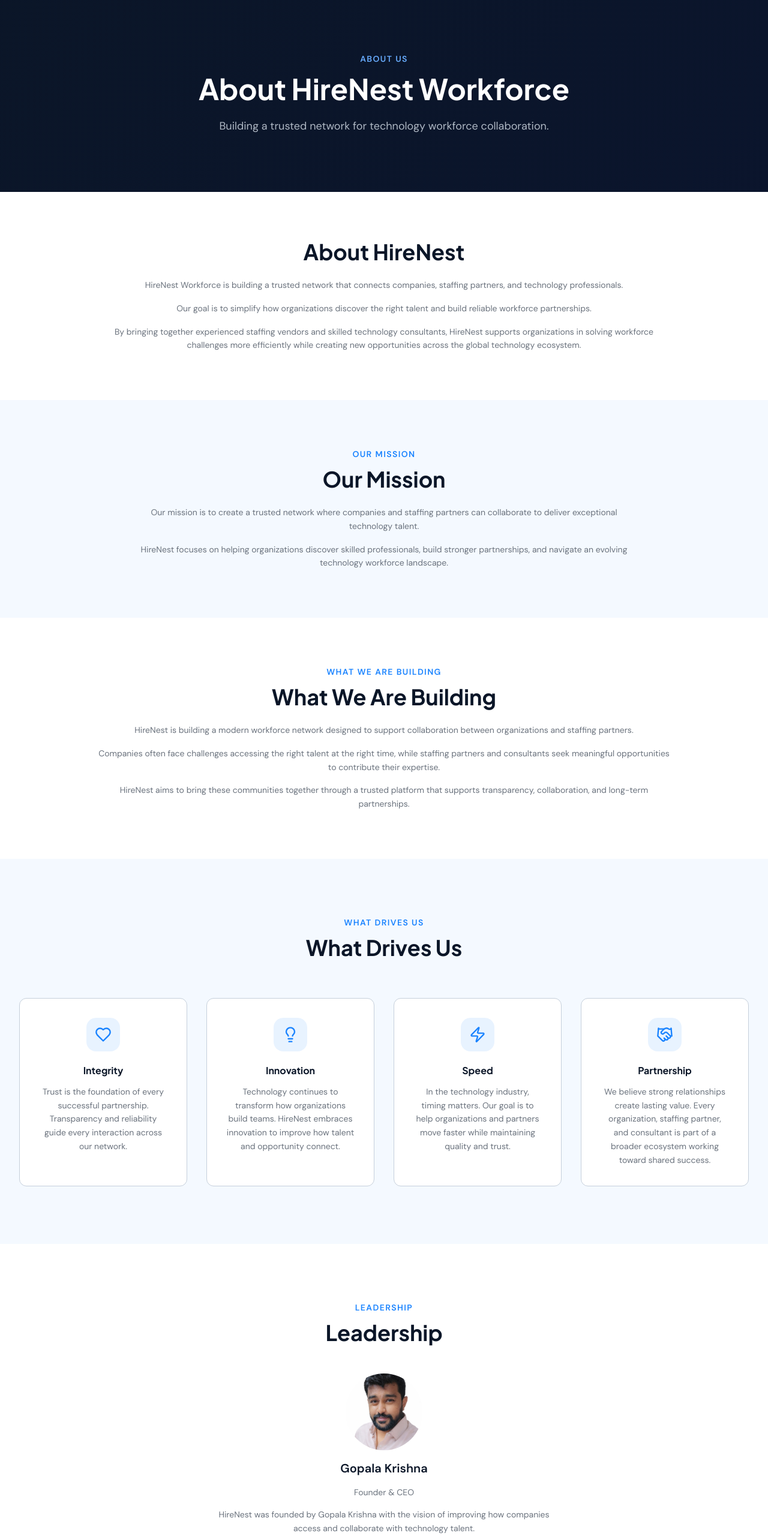
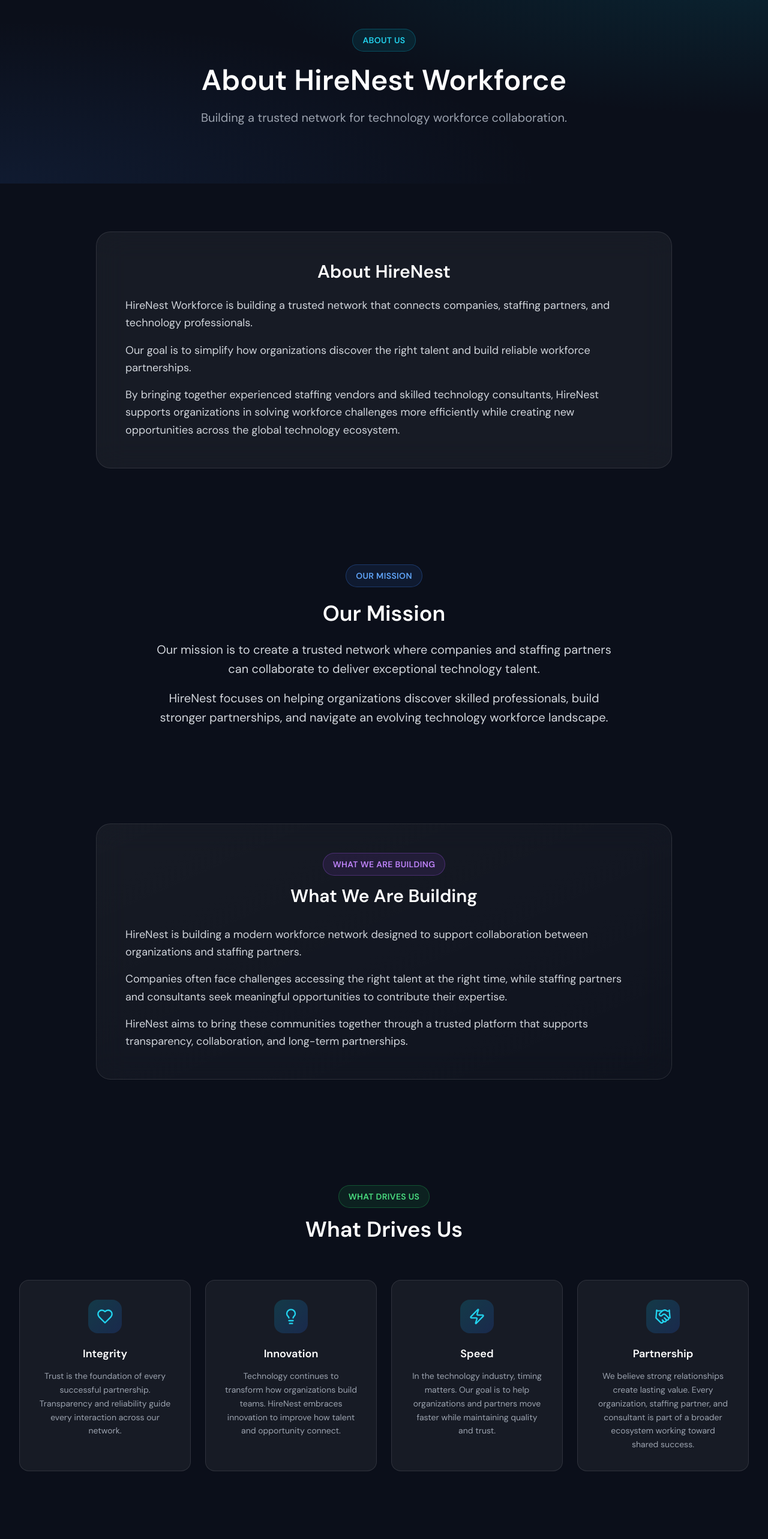
Before and after one commit to Gkrishnadev/hirenest-workforce-website-cl, a React (Vite) app: page /about in a window 1280 px wide. Shown: the part 80-2646 px from the top of the page at 60% size. Built offline with nearby package versions, Linux system fonts and the light colour scheme; no server answers; the HTML template or start-up script is replaced by a standard one.

Commit message:
Update About.tsx

```diff
--- a/src/pages/About.tsx
+++ b/src/pages/About.tsx
@@ -26,75 +26,71 @@
 
 export default function About() {
   return (
-    <div className="pt-[72px]">
-      {/* Hero */}
-      <section
-        className="py-24"
-        style={{
-          background:
-            "linear-gradient(135deg, oklch(var(--navy)) 0%, oklch(0.20 0.05 265) 100%)",
-        }}
-      >
-        <div className="max-w-4xl mx-auto px-4 sm:px-6 lg:px-8 text-center">
-          <p
-            className="text-sm font-semibold uppercase tracking-widest mb-4"
-            style={{ color: "oklch(var(--electric-light))" }}
-          >
-            About Us
-          </p>
-          <h1 className="text-5xl font-display font-bold text-white mb-6">
+    <div className="min-h-screen bg-[#0B0F1A]">
+      {/* Hero - Premium Dark */}
+      <section className="relative pt-32 pb-24 overflow-hidden">
+        <div className="absolute inset-0 bg-[#0B0F1A]">
+          <div className="absolute inset-0 bg-[radial-gradient(ellipse_at_top_right,_rgba(6,182,212,0.15),_transparent_50%)]" />
+          <div className="absolute inset-0 bg-[radial-gradient(ellipse_at_bottom_left,_rgba(59,130,246,0.1),_transparent_50%)]" />
+        </div>
+
+        <div className="relative max-w-4xl mx-auto px-4 sm:px-6 lg:px-8 text-center">
+          <div className="inline-flex items-center gap-2 px-4 py-2 rounded-full bg-cyan-500/10 border border-cyan-500/30 mb-6">
+            <span className="text-cyan-400 text-sm font-semibold tracking-wide uppercase">About Us</span>
+          </div>
+
+          <h1 className="text-5xl font-bold text-white mb-6">
             About HireNest Workforce
           </h1>
-          <p className="text-lg" style={{ color: "oklch(0.78 0.02 255)" }}>
+          <p className="text-xl text-gray-400 max-w-2xl mx-auto">
             Building a trusted network for technology workforce collaboration.
           </p>
         </div>
       </section>
 
-      {/* About HireNest Intro */}
-      <section className="py-20 bg-white">
-        <div className="max-w-5xl mx-auto px-4 sm:px-6 lg:px-8 text-center">
-          <h2 className="text-4xl font-display font-bold mb-6 section-heading">
+      {/* About HireNest Intro - Dark Card */}
+      <section className="py-20">
+        <div className="max-w-5xl mx-auto px-4 sm:px-6 lg:px-8">
+          <div className="bg-white/5 backdrop-blur-xl border border-white/10 rounded-3xl p-8 lg:p-12">
+            <h2 className="text-3xl font-bold text-white mb-6 text-center">
               About HireNest
             </h2>
-          <p className="text-lg leading-relaxed section-subtext">
+            <div className="space-y-4 text-gray-300 text-lg leading-relaxed">
+              <p>
                 HireNest Workforce is building a trusted network that connects
                 companies, staffing partners, and technology professionals.
               </p>
-          <p className="text-lg leading-relaxed section-subtext mt-4">
+              <p>
                 Our goal is to simplify how organizations discover the right talent
                 and build reliable workforce partnerships.
               </p>
-          <p className="text-lg leading-relaxed section-subtext mt-4">
+              <p>
                 By bringing together experienced staffing vendors and skilled
                 technology consultants, HireNest supports organizations in solving
                 workforce challenges more efficiently while creating new
                 opportunities across the global technology ecosystem.
               </p>
             </div>
+          </div>
+        </div>
       </section>
 
-      {/* Our Mission */}
-      <section
-        className="py-20"
-        style={{ backgroundColor: "oklch(var(--surface))" }}
-      >
+      {/* Our Mission - Gradient Card */}
+      <section className="py-20">
         <div className="max-w-4xl mx-auto px-4 sm:px-6 lg:px-8 text-center">
-          <p
-            className="text-sm font-semibold uppercase tracking-widest mb-3"
-            style={{ color: "oklch(var(--electric))" }}
-          >
-            Our Mission
-          </p>
-          <h2 className="text-4xl font-display font-bold section-heading mb-6">
+          <div className="inline-flex items-center gap-2 px-4 py-2 rounded-full bg-blue-500/10 border border-blue-500/30 mb-6">
+            <span className="text-blue-400 text-sm font-semibold tracking-wide uppercase">Our Mission</span>
+          </div>
+
+          <h2 className="text-4xl font-bold text-white mb-6">
             Our Mission
           </h2>
-          <p className="text-lg leading-relaxed section-subtext">
+          <p className="text-xl text-gray-300 leading-relaxed max-w-3xl mx-auto">
             Our mission is to create a trusted network where companies and
             staffing partners can collaborate to deliver exceptional technology
             talent.
           </p>
-          <p className="text-lg leading-relaxed section-subtext mt-4">
+          <p className="text-xl text-gray-300 leading-relaxed max-w-3xl mx-auto mt-4">
             HireNest focuses on helping organizations discover skilled
             professionals, build stronger partnerships, and navigate an evolving
             technology workforce landscape.
@@ -103,74 +99,62 @@
       </section>
 
       {/* What We Are Building */}
-      <section className="py-20 bg-white">
-        <div className="max-w-5xl mx-auto px-4 sm:px-6 lg:px-8 text-center">
-          <p
-            className="text-sm font-semibold uppercase tracking-widest mb-3"
-            style={{ color: "oklch(var(--electric))" }}
-          >
-            What We Are Building
-          </p>
-          <h2 className="text-4xl font-display font-bold section-heading mb-6">
+      <section className="py-20">
+        <div className="max-w-5xl mx-auto px-4 sm:px-6 lg:px-8">
+          <div className="bg-gradient-to-br from-white/5 to-white/[0.02] backdrop-blur-xl border border-white/10 rounded-3xl p-8 lg:p-12">
+            <div className="text-center mb-8">
+              <div className="inline-flex items-center gap-2 px-4 py-2 rounded-full bg-purple-500/10 border border-purple-500/30 mb-4">
+                <span className="text-purple-400 text-sm font-semibold tracking-wide uppercase">What We Are Building</span>
+              </div>
+              <h2 className="text-3xl font-bold text-white">
                 What We Are Building
               </h2>
-          <p className="text-lg leading-relaxed section-subtext">
+            </div>
+            <div className="space-y-4 text-gray-300 text-lg leading-relaxed">
+              <p>
                 HireNest is building a modern workforce network designed to support
                 collaboration between organizations and staffing partners.
               </p>
-          <p className="text-lg leading-relaxed section-subtext mt-4">
+              <p>
                 Companies often face challenges accessing the right talent at the
                 right time, while staffing partners and consultants seek meaningful
                 opportunities to contribute their expertise.
               </p>
-          <p className="text-lg leading-relaxed section-subtext mt-4">
+              <p>
                 HireNest aims to bring these communities together through a trusted
                 platform that supports transparency, collaboration, and long-term
                 partnerships.
               </p>
             </div>
+          </div>
+        </div>
       </section>
 
-      {/* What Drives Us */}
-      <section
-        className="py-24"
-        style={{ backgroundColor: "oklch(var(--surface))" }}
-      >
+      {/* What Drives Us - Value Cards */}
+      <section className="py-24">
         <div className="max-w-7xl mx-auto px-4 sm:px-6 lg:px-8">
           <div className="text-center mb-16">
-            <p
-              className="text-sm font-semibold uppercase tracking-widest mb-3"
-              style={{ color: "oklch(var(--electric))" }}
-            >
-              What Drives Us
-            </p>
-            <h2 className="text-4xl font-display font-bold section-heading mb-4">
+            <div className="inline-flex items-center gap-2 px-4 py-2 rounded-full bg-green-500/10 border border-green-500/30 mb-4">
+              <span className="text-green-400 text-sm font-semibold tracking-wide uppercase">What Drives Us</span>
+            </div>
+            <h2 className="text-4xl font-bold text-white mb-4">
               What Drives Us
             </h2>
           </div>
-          <div className="grid sm:grid-cols-2 lg:grid-cols-4 gap-8">
+
+          <div className="grid sm:grid-cols-2 lg:grid-cols-4 gap-6">
             {values.map((v) => (
               <div
                 key={v.label}
-                className="p-8 rounded-xl border bg-white text-center card-hover"
-                style={{ borderColor: "oklch(var(--border))" }}
+                className="group p-8 rounded-2xl bg-white/5 border border-white/10 hover:border-cyan-500/30 hover:bg-white/10 transition-all duration-500 text-center"
               >
-                <div
-                  className="w-14 h-14 rounded-2xl flex items-center justify-center mx-auto mb-5"
-                  style={{ backgroundColor: "oklch(var(--electric) / 0.1)" }}
-                >
-                  <v.icon
-                    className="w-7 h-7"
-                    style={{ color: "oklch(var(--electric))" }}
-                  />
+                <div className="w-14 h-14 rounded-2xl bg-gradient-to-br from-cyan-500/20 to-blue-600/20 flex items-center justify-center mx-auto mb-5 group-hover:scale-110 transition-transform">
+                  <v.icon className="w-7 h-7 text-cyan-400" />
                 </div>
-                <h3
-                  className="font-display font-bold text-base mb-3"
-                  style={{ color: "oklch(var(--navy))" }}
-                >
+                <h3 className="font-bold text-white text-lg mb-3">
                   {v.label}
                 </h3>
-                <p className="text-sm section-subtext">{v.desc}</p>
+                <p className="text-gray-400 text-sm leading-relaxed">{v.desc}</p>
               </div>
             ))}
           </div>
@@ -178,133 +162,106 @@
       </section>
 
       {/* Leadership */}
-      <section className="py-24 bg-white">
+      <section className="py-24">
         <div className="max-w-4xl mx-auto px-4 sm:px-6 lg:px-8 text-center">
-          <p
-            className="text-sm font-semibold uppercase tracking-widest mb-3"
-            style={{ color: "oklch(var(--electric))" }}
-          >
-            Leadership
-          </p>
-          <h2 className="text-4xl font-display font-bold section-heading mb-12">
+          <div className="inline-flex items-center gap-2 px-4 py-2 rounded-full bg-orange-500/10 border border-orange-500/30 mb-6">
+            <span className="text-orange-400 text-sm font-semibold tracking-wide uppercase">Leadership</span>
+          </div>
+
+          <h2 className="text-4xl font-bold text-white mb-12">
             Leadership
           </h2>
+
+          <div className="bg-white/5 backdrop-blur-xl border border-white/10 rounded-3xl p-8 lg:p-12">
             <div className="flex flex-col items-center gap-4">
-            <img
-              src="/images/founder.png"
-              alt="Gopala Krishna"
-              className="w-32 h-32 rounded-full object-cover"
-              onError={(e) => {
-                const target = e.currentTarget as HTMLImageElement;
-                target.style.display = "none";
-              }}
-            />
-            <h3 className="text-xl font-semibold section-heading">
+              <div className="w-32 h-32 rounded-full bg-gradient-to-br from-cyan-500 to-blue-600 flex items-center justify-center text-white text-3xl font-bold">
+                GK
+              </div>
+              <h3 className="text-2xl font-semibold text-white">
                 Gopala Krishna
               </h3>
-            <p
-              className="text-sm"
-              style={{ color: "oklch(var(--text-muted))" }}
-            >
-              Founder &amp; CEO
+              <p className="text-cyan-400 font-medium">
+                Founder & CEO
               </p>
-            <p className="text-sm max-w-xl leading-relaxed section-subtext">
+              <div className="space-y-3 text-gray-300 max-w-xl leading-relaxed mt-4">
+                <p>
                   HireNest was founded by Gopala Krishna with the vision of improving
                   how companies access and collaborate with technology talent.
                 </p>
-            <p className="text-sm max-w-xl leading-relaxed section-subtext">
+                <p>
                   Recognizing the growing complexity of workforce solutions, he
                   launched HireNest to help organizations and staffing partners
                   build stronger connections and work together more effectively.
                 </p>
-            <p className="text-sm max-w-xl leading-relaxed section-subtext">
+                <p>
                   Under his leadership, HireNest is focused on creating a trusted
                   workforce network that empowers companies, staffing partners, and
                   professionals to collaborate and grow together.
                 </p>
               </div>
             </div>
+          </div>
+        </div>
       </section>
 
-      {/* Founder Quote */}
-      <section
-        className="py-24"
-        style={{
-          background:
-            "linear-gradient(135deg, oklch(var(--navy)) 0%, oklch(0.18 0.05 258) 100%)",
-        }}
-      >
-        <div className="max-w-4xl mx-auto px-4 sm:px-6 lg:px-8 text-center">
-          <div
-            className="w-1 h-16 mx-auto mb-8 rounded-full"
-            style={{ backgroundColor: "oklch(var(--electric))" }}
-          />
-          <Quote
-            className="w-12 h-12 mx-auto mb-6"
-            style={{ color: "oklch(var(--electric) / 0.5)" }}
-          />
-          <blockquote className="text-2xl sm:text-3xl font-display font-bold text-white leading-snug mb-8 italic">
-            &ldquo;Our mission is to create a trusted network where companies
+      {/* Founder Quote - Gradient Section */}
+      <section className="relative py-24 overflow-hidden">
+        <div className="absolute inset-0 bg-gradient-to-br from-cyan-900/20 via-[#0B0F1A] to-blue-900/20" />
+        <div className="absolute inset-0 bg-[radial-gradient(ellipse_at_center,_rgba(6,182,212,0.1),_transparent_50%)]" />
+
+        <div className="relative max-w-4xl mx-auto px-4 sm:px-6 lg:px-8 text-center">
+          <div className="w-1 h-16 mx-auto mb-8 rounded-full bg-gradient-to-b from-cyan-500 to-blue-600" />
+          <Quote className="w-12 h-12 mx-auto mb-6 text-cyan-500/50" />
+          <blockquote className="text-2xl sm:text-3xl font-bold text-white leading-snug mb-8 italic">
+            "Our mission is to create a trusted network where companies
             and staffing partners can collaborate to solve workforce challenges
-            faster.&rdquo;
+            faster."
           </blockquote>
-          <p
-            className="text-sm font-semibold uppercase tracking-widest"
-            style={{ color: "oklch(var(--electric-light))" }}
-          >
-            — Gopala Krishna, Founder &amp; CEO, HireNest Workforce
+          <p className="text-cyan-400 text-sm font-semibold uppercase tracking-widest">
+            — Gopala Krishna, Founder & CEO, HireNest Workforce
           </p>
         </div>
       </section>
 
       {/* Our Vision for the Future */}
-      <section
-        className="py-24"
-        style={{ backgroundColor: "oklch(var(--surface))" }}
-      >
+      <section className="py-24">
         <div className="max-w-5xl mx-auto px-4 sm:px-6 lg:px-8 text-center">
-          <p
-            className="text-sm font-semibold uppercase tracking-widest mb-3"
-            style={{ color: "oklch(var(--electric))" }}
-          >
-            The Future
-          </p>
-          <h2 className="text-4xl font-display font-bold section-heading mb-6">
+          <div className="inline-flex items-center gap-2 px-4 py-2 rounded-full bg-pink-500/10 border border-pink-500/30 mb-6">
+            <span className="text-pink-400 text-sm font-semibold tracking-wide uppercase">The Future</span>
+          </div>
+
+          <h2 className="text-4xl font-bold text-white mb-6">
             Our Vision for the Future
           </h2>
-          <p className="text-lg section-subtext leading-relaxed max-w-3xl mx-auto">
+          <div className="space-y-4 text-xl text-gray-300 leading-relaxed max-w-3xl mx-auto">
+            <p>
               The future of workforce solutions will be built on collaboration.
             </p>
-          <p className="text-lg section-subtext leading-relaxed max-w-3xl mx-auto mt-4">
+            <p>
               HireNest envisions a global ecosystem where companies, staffing
               partners, and technology professionals connect through trusted
               relationships and shared opportunities.
             </p>
-          <p className="text-lg section-subtext leading-relaxed max-w-3xl mx-auto mt-4">
+            <p>
               As the technology landscape continues to evolve, HireNest aims to
               support organizations and partners in building stronger, more agile
               teams that drive innovation and growth.
             </p>
           </div>
+        </div>
       </section>
 
       {/* Join the HireNest Network CTA */}
-      <section
-        className="py-20"
-        style={{
-          background:
-            "linear-gradient(135deg, oklch(var(--navy)) 0%, oklch(0.16 0.06 250) 100%)",
-        }}
-      >
-        <div className="max-w-5xl mx-auto px-4 sm:px-6 lg:px-8">
+      <section className="relative py-20 overflow-hidden">
+        <div className="absolute inset-0 bg-gradient-to-br from-cyan-900/30 via-[#0B0F1A] to-blue-900/30" />
+        <div className="absolute inset-0 bg-[radial-gradient(ellipse_at_center,_rgba(6,182,212,0.15),_transparent_50%)]" />
+
+        <div className="relative max-w-5xl mx-auto px-4 sm:px-6 lg:px-8">
           <div className="text-center mb-12">
-            <h2 className="text-3xl font-display font-bold text-white mb-4">
+            <h2 className="text-3xl font-bold text-white mb-4">
               Join the HireNest Network
             </h2>
-            <p
-              className="text-lg max-w-3xl mx-auto"
-              style={{ color: "oklch(0.80 0.02 255)" }}
-            >
+            <p className="text-lg text-gray-400 max-w-3xl mx-auto">
               Whether you are a company seeking exceptional technology talent, a
               staffing partner looking to collaborate and expand opportunities,
               or a consultant exploring new career possibilities — HireNest
@@ -315,48 +272,28 @@
 
           {/* Two-column card layout */}
           <div className="grid md:grid-cols-2 gap-8">
-            {/* Card 1: IT Staffing Collaboration Network & Vendor Network */}
-            <div
-              className="bg-white rounded-2xl p-8 shadow-xl flex flex-col gap-6"
-              data-ocid="about.vendor_network.card"
-            >
+            {/* Card 1: For Vendors & Partners */}
+            <div className="bg-white/5 backdrop-blur-xl border border-white/10 rounded-2xl p-8 hover:border-cyan-500/30 transition-all">
               <div>
-                <p
-                  className="text-xs font-semibold uppercase tracking-widest mb-2"
-                  style={{ color: "oklch(var(--electric))" }}
-                >
+                <p className="text-cyan-400 text-xs font-semibold uppercase tracking-widest mb-2">
                   For Vendors & Partners
                 </p>
-                <h3
-                  className="text-xl font-display font-bold leading-snug"
-                  style={{ color: "oklch(var(--navy))" }}
-                >
-                  IT Staffing Collaboration Network &amp; Vendor Network
+                <h3 className="text-xl font-bold text-white leading-snug mb-4">
+                  IT Staffing Collaboration Network & Vendor Network
                 </h3>
               </div>
-              <p
-                className="text-sm leading-relaxed"
-                style={{ color: "oklch(var(--text-muted))" }}
-              >
+              <p className="text-gray-400 text-sm leading-relaxed mb-6">
                 Join our growing network of IT staffing vendors and collaborate
                 with companies to place qualified technology consultants faster.
               </p>
-              <div className="flex flex-col sm:flex-row gap-3 mt-auto">
+              <div className="flex flex-col sm:flex-row gap-3">
                 <Link to="/vendors" className="flex-1">
-                  <button
-                    type="button"
-                    style={{ backgroundColor: "white" }}
-                    className="w-full text-black px-6 py-3 rounded-xl font-semibold shadow-md hover:opacity-90 transition border border-gray-200"
-                  >
+                  <button className="w-full text-white px-6 py-3 rounded-xl font-semibold bg-gradient-to-r from-cyan-500 to-blue-600 hover:shadow-lg hover:shadow-cyan-500/25 transition-all">
                     Join as Vendor
                   </button>
                 </Link>
                 <Link to="/submit-requirement" className="flex-1">
-                  <button
-                    type="button"
-                    style={{ backgroundColor: "white" }}
-                    className="w-full text-black px-6 py-3 rounded-xl font-semibold shadow-md hover:opacity-90 transition border border-gray-200"
-                  >
+                  <button className="w-full text-white px-6 py-3 rounded-xl font-semibold border border-white/20 hover:bg-white/10 transition-all">
                     Post IT Requirement
                   </button>
                 </Link>
@@ -364,43 +301,25 @@
             </div>
 
             {/* Card 2: For Clients */}
-            <div
-              className="bg-white rounded-2xl p-8 shadow-xl flex flex-col gap-6"
-              data-ocid="about.clients.card"
-            >
+            <div className="bg-white/5 backdrop-blur-xl border border-white/10 rounded-2xl p-8 hover:border-cyan-500/30 transition-all">
               <div>
-                <p
-                  className="text-xs font-semibold uppercase tracking-widest mb-2"
-                  style={{ color: "oklch(var(--electric))" }}
-                >
+                <p className="text-cyan-400 text-xs font-semibold uppercase tracking-widest mb-2">
                   For Clients
                 </p>
-                <h3
-                  className="text-xl font-display font-bold leading-snug"
-                  style={{ color: "oklch(var(--navy))" }}
-                >
-                  For Clients
+                <h3 className="text-xl font-bold text-white leading-snug mb-4">
+                  Find Exceptional Talent
                 </h3>
               </div>
-              <p
-                className="text-sm leading-relaxed"
-                style={{ color: "oklch(var(--text-muted))" }}
-              >
+              <p className="text-gray-400 text-sm leading-relaxed mb-6">
                 Submit your IT staffing requirement and get connected with
                 qualified vendors who can deliver the right technology talent
                 for your projects.
               </p>
-              <div className="flex flex-col gap-3 mt-auto">
               <Link to="/submit-requirement">
-                  <button
-                    type="button"
-                    style={{ backgroundColor: "white" }}
-                    className="w-full text-black px-6 py-3 rounded-xl font-semibold shadow-md hover:opacity-90 transition border border-gray-200"
-                  >
+                <button className="w-full text-white px-6 py-3 rounded-xl font-semibold bg-gradient-to-r from-cyan-500 to-blue-600 hover:shadow-lg hover:shadow-cyan-500/25 transition-all">
                   Submit IT Requirement
                 </button>
               </Link>
-              </div>
             </div>
           </div>
         </div>
```
Lines whose indentation alone changed are shown as unchanged.
